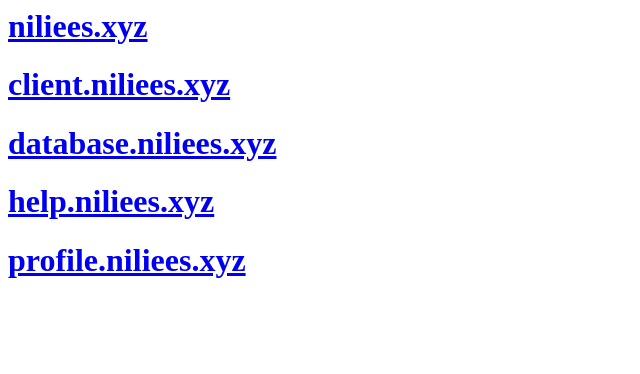
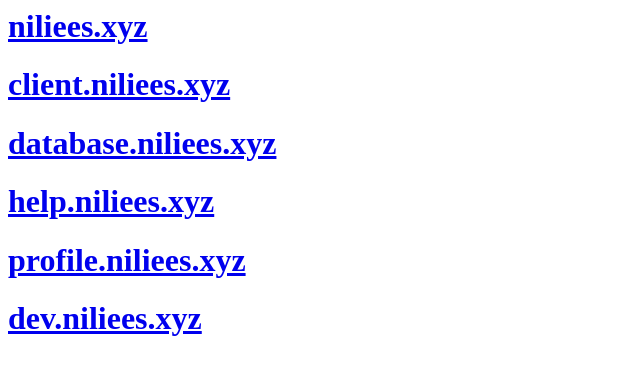
Before and after one commit to niliees/database.niliees.xyz, a plain HTML site: page data/websites.html in a window 1280 px wide. Shown: the whole page, without its empty margins (0-640 px from the left). Drawn offline with Linux system fonts and the light colour scheme.

Commit message:
Update websites.html

```diff
--- a/data/websites.html
+++ b/data/websites.html
@@ -5,5 +5,6 @@
     <h1><a href="https://database.niliees.xyz/" target="_blank">database.niliees.xyz</a></h1>
     <h1><a href="https://help.niliees.xyz/" target="_blank">help.niliees.xyz</a></h1>
     <h1><a href="https://profile.niliees.xyz/" target="_blank">profile.niliees.xyz</a></h1>
+    <h1><a href="https://dev.niliees.xyz/" target="_blank">dev.niliees.xyz</a></h1>
   </body>
 </html>
```
